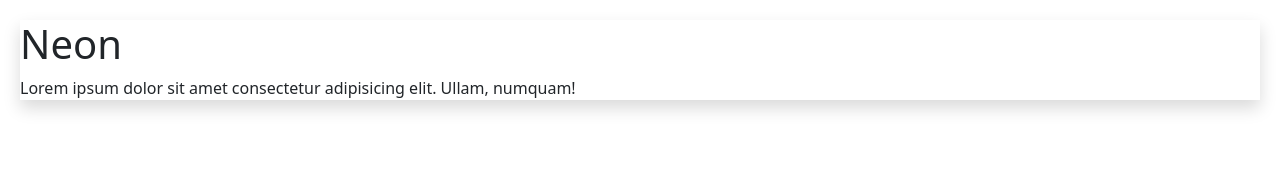
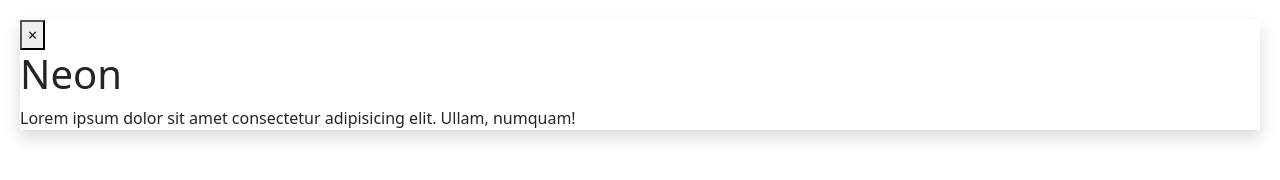
Before and after one commit to Behnamfalahii/Innovation-Infusion, a website: page index.html in a window 1280 px wide. Drawn offline with nearby package versions, Linux system fonts and the light colour scheme.

Commit message:
button_close

```diff
--- a/index.html
+++ b/index.html
@@ -30,6 +30,9 @@
 
   <body style="margin: 20px;">
   <div class="shadow">
+    <button type="button" class="close">
+     <span>&times;</span>
+    </button>
     <h1 class="">Neon</h1>
        <p class="">Lorem ipsum dolor sit amet consectetur adipisicing elit. Ullam, numquam!</p>
 
```
